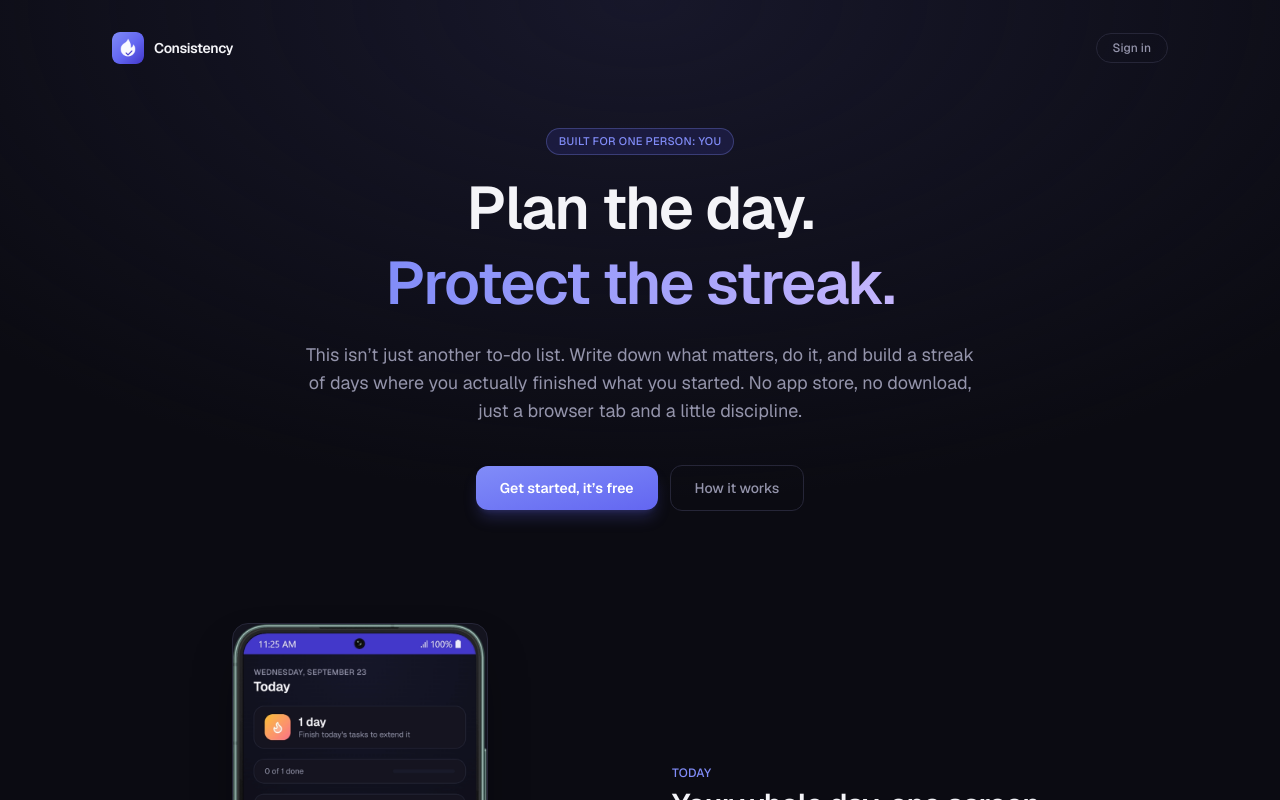
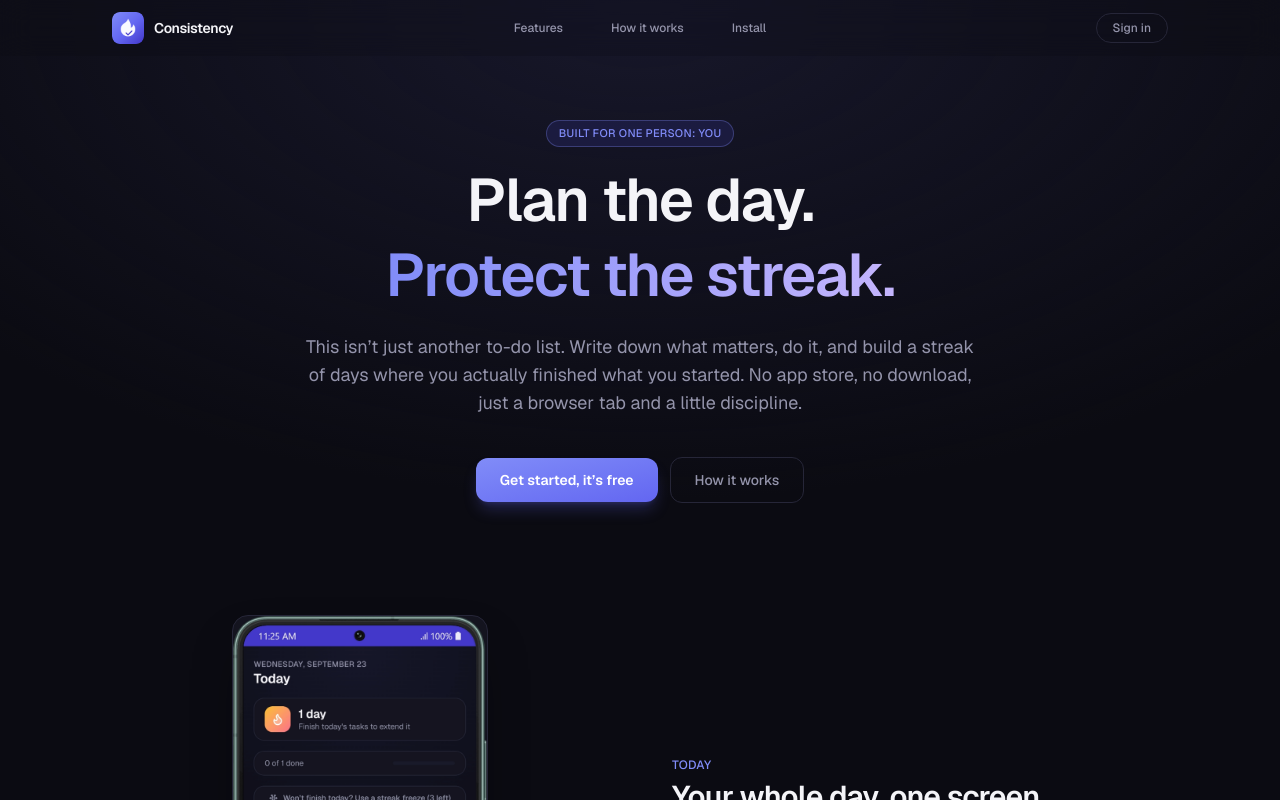
Before and after one commit to xOluwaseyi/consistency, a Next.js app: page / in a window 1280 px wide. Shown: the top 800 px of the page. Built offline with nearby package versions, Linux system fonts and the light colour scheme.

Commit message:
chore(landing): add sticky blurred header with section nav, mobile menu, install guide and smooth scroll

```diff
--- a/src/app/globals.css
+++ b/src/app/globals.css
@@ -40,6 +40,7 @@
 
 html {
   color-scheme: dark;
+  scroll-behavior: smooth;
 }
 
 body {
--- a/src/app/layout.tsx
+++ b/src/app/layout.tsx
@@ -54,6 +54,7 @@ export default function RootLayout({ children }: LayoutProps<"/">) {
   return (
     <html
       lang="en"
+      data-scroll-behavior="smooth"
       className={`${geistSans.variable} ${geistMono.variable} h-full antialiased`}
     >
       <body className="min-h-full flex flex-col bg-background text-foreground">
--- a/src/app/page.tsx
+++ b/src/app/page.tsx
@@ -1,6 +1,8 @@
 import Image from "next/image";
 import Link from "next/link";
+import { Smartphone, Monitor } from "lucide-react";
 import { FeatureAccordion } from "@/components/FeatureAccordion";
+import { LandingHeader } from "@/components/LandingHeader";
 
 function GithubMark(props: React.SVGProps<SVGSVGElement>) {
   return (
@@ -120,22 +122,29 @@ const STEPS = [
   { n: "3", title: "Keep the streak", body: "Finish everything and the day counts. Come back tomorrow and do it again." },
 ];
 
+const INSTALL_STEPS = [
+  {
+    icon: Smartphone,
+    platform: "Android",
+    body: "Open this page in Chrome, tap the menu (⋮), then \"Install app\".",
+  },
+  {
+    icon: Smartphone,
+    platform: "iPhone & iPad",
+    body: "Open this page in Safari, tap the Share icon, then \"Add to Home Screen\".",
+  },
+  {
+    icon: Monitor,
+    platform: "Desktop",
+    body: "Click the install icon in your browser's address bar, then \"Install\".",
+  },
+];
+
 export default function LandingPage() {
   return (
-    <main className="mx-auto w-full max-w-6xl px-6 pb-20 pt-[calc(env(safe-area-inset-top)+2rem)] sm:px-8 lg:px-12">
-      <header className="flex items-center justify-between">
-        <div className="flex items-center gap-2.5">
-          <Image src="/icons/icon-192.png" alt="" width={32} height={32} className="rounded-lg" />
-          <span className="text-sm font-semibold tracking-tight">Consistency</span>
-        </div>
-        <Link
-          href="/login"
-          className="rounded-full border border-border px-4 py-1.5 text-xs font-medium text-muted transition hover:border-accent hover:text-foreground"
-        >
-          Sign in
-        </Link>
-      </header>
-
+    <>
+    <LandingHeader />
+    <main className="mx-auto w-full max-w-6xl px-6 pb-20 sm:px-8 lg:px-12">
       <section className="mt-10 text-center sm:mt-14 lg:mt-16">
         <p className="mb-4 inline-block rounded-full border border-accent/30 bg-accent-soft/30 px-3 py-1 text-[11px] font-medium uppercase tracking-wide text-accent">
           Built for one person: you
@@ -168,7 +177,7 @@ export default function LandingPage() {
         </div>
       </section>
 
-      <section className="mt-20 space-y-20 lg:mt-28 lg:space-y-28">
+      <section id="features" className="mt-20 scroll-mt-24 space-y-20 lg:mt-28 lg:space-y-28">
         {SHOWCASE.map(({ src, width, height, alt, eyebrow, title, body, points }, i) => (
           <div
             key={src}
@@ -207,7 +216,7 @@ export default function LandingPage() {
         ))}
       </section>
 
-      <section id="how-it-works" className="mt-24 scroll-mt-8 lg:mt-32">
+      <section id="how-it-works" className="mt-24 scroll-mt-24 lg:mt-32">
         <div className="grid gap-3 sm:grid-cols-3 lg:gap-6">
           {STEPS.map((step) => (
             <div key={step.n} className="rounded-2xl border border-border bg-surface p-5 lg:p-7">
@@ -216,6 +225,26 @@ export default function LandingPage() {
               </div>
               <p className="text-sm font-semibold lg:text-base">{step.title}</p>
               <p className="mt-1 text-sm text-muted lg:text-base">{step.body}</p>
+            </div>
+          ))}
+        </div>
+      </section>
+
+      <section id="install" className="mt-24 scroll-mt-24 lg:mt-32">
+        <h2 className="text-balance text-center text-2xl font-semibold tracking-tight lg:text-4xl">
+          Install it like an app
+        </h2>
+        <p className="mx-auto mt-2 max-w-md text-pretty text-center text-sm text-muted lg:mt-3 lg:max-w-lg lg:text-base">
+          No app store needed. Add Consistency to your home screen or dock for one-tap access.
+        </p>
+        <div className="mt-8 grid gap-3 sm:grid-cols-3 lg:mt-10 lg:gap-6">
+          {INSTALL_STEPS.map(({ icon: Icon, platform, body }) => (
+            <div key={platform} className="rounded-2xl border border-border bg-surface p-5 lg:p-7">
+              <div className="mb-3 flex h-8 w-8 items-center justify-center rounded-full bg-accent-soft/50 text-accent">
+                <Icon size={16} />
+              </div>
+              <p className="text-sm font-semibold lg:text-base">{platform}</p>
+              <p className="mt-1 text-sm text-muted lg:text-base">{body}</p>
             </div>
           ))}
         </div>
@@ -275,5 +304,6 @@ export default function LandingPage() {
         </div>
       </footer>
     </main>
+    </>
   );
 }
--- /dev/null
+++ b/src/components/LandingHeader.tsx
@@ -0,0 +1,79 @@
+"use client";
+
+import { useState } from "react";
+import Image from "next/image";
+import Link from "next/link";
+import { Menu, X } from "lucide-react";
+import { cn } from "@/lib/utils";
+
+const NAV_LINKS = [
+  { href: "#features", label: "Features" },
+  { href: "#how-it-works", label: "How it works" },
+  { href: "#install", label: "Install" },
+];
+
+export function LandingHeader() {
+  const [open, setOpen] = useState(false);
+
+  return (
+    <header className="sticky top-0 z-40 bg-background/20 pt-[env(safe-area-inset-top)] backdrop-blur-lg">
+      <div className="mx-auto flex w-full max-w-6xl items-center justify-between px-6 py-3 sm:grid sm:grid-cols-[1fr_auto_1fr] sm:px-8 lg:px-12">
+        <div className="flex items-center gap-2.5">
+          <Image src="/icons/icon-192.png" alt="" width={32} height={32} className="rounded-lg" />
+          <span className="text-sm font-semibold tracking-tight">Consistency</span>
+        </div>
+        <nav className="hidden items-center gap-8 justify-self-center lg:gap-12 sm:flex">
+          {NAV_LINKS.map(({ href, label }) => (
+            <a
+              key={href}
+              href={href}
+              className="whitespace-nowrap text-xs font-medium text-muted transition hover:text-foreground"
+            >
+              {label}
+            </a>
+          ))}
+        </nav>
+        <Link
+          href="/login"
+          className="hidden justify-self-end rounded-full border border-border px-4 py-1.5 text-xs font-medium text-muted transition hover:border-accent hover:text-foreground sm:block"
+        >
+          Sign in
+        </Link>
+        <button
+          type="button"
+          onClick={() => setOpen((v) => !v)}
+          className="text-muted hover:text-foreground sm:hidden"
+          aria-label={open ? "Close menu" : "Open menu"}
+          aria-expanded={open}
+        >
+          {open ? <X size={20} /> : <Menu size={20} />}
+        </button>
+      </div>
+
+      <nav
+        className={cn(
+          "absolute inset-x-0 top-full flex flex-col gap-1 border-y border-border/50 bg-background px-6 py-3 shadow-lg shadow-black/40 transition-all duration-200 ease-out sm:hidden",
+          open ? "visible translate-y-0 opacity-100" : "invisible -translate-y-2 opacity-0",
+        )}
+      >
+        {NAV_LINKS.map(({ href, label }) => (
+          <a
+            key={href}
+            href={href}
+            onClick={() => setOpen(false)}
+            className="rounded-xl px-3 py-2 text-sm text-muted transition hover:bg-surface hover:text-foreground"
+          >
+            {label}
+          </a>
+        ))}
+        <Link
+          href="/login"
+          onClick={() => setOpen(false)}
+          className="rounded-xl px-3 py-2 text-sm text-muted transition hover:bg-surface hover:text-foreground"
+        >
+          Sign in
+        </Link>
+      </nav>
+    </header>
+  );
+}
```
